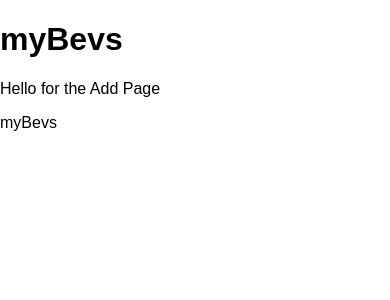
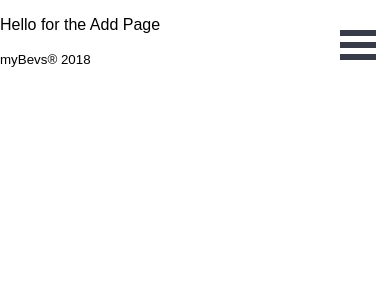
Before and after one commit to NicholasMunson/tower-Frontend, a React (Create React App) app in the folder my-bevs/: page /add in a window 390 px wide. Shown: the top 300 px of the page. Built offline with nearby package versions, Linux system fonts and the light colour scheme.

Commit message:
style the hamburger menu items

```diff
--- a/my-bevs/src/components/CustomNavBar.js
+++ b/my-bevs/src/components/CustomNavBar.js
@@ -2,30 +2,42 @@ import React, {Component} from 'react'
 import {Navbar, Nav, NavItem} from 'react-bootstrap'
 import {Link} from 'react-router-dom'
 import {slide as Menu} from 'react-burger-menu'
+import '../styles/hamburger.css'
 class CustomNavBar extends Component {
-    showSetting(event) {
-        event.preventDefault()
 
-
-    }
     render() {
         return (
-            <div className='header-container'>
-                <h1 className="my-bevs-title">
-                    myBevs
-                </h1>
+            <div className='header-container right'>
                 <Menu right >
-                    <Nav pullRight="pullRight">
-                        <NavItem eventKey={1} componentClass={Link} href='/beer-list' to='/beer-list'>
+                    <Nav pullRight>
+                        <NavItem
+                            eventKey={1}
+                            componentClass={Link}
+                            href='/beer-list'
+                            to='/beer-list'
+                            className='nav-item'>
                             BeerList
                         </NavItem>
-                        <NavItem eventKey={2} componentClass={Link} href='/wine-list' to='/wine-list'>
+                        <NavItem
+                            eventKey={2}
+                            componentClass={Link}
+                            href='/wine-list'
+                            to='/wine-list'
+                            className='nav-item'>
                             WineList
                         </NavItem>
-                        <NavItem eventKey={3} componentClass={Link} href='/add' to='/add'>
+                        <NavItem
+                            eventKey={3}
+                            componentClass={Link}
+                            href='/add' to='/add'
+                            className='nav-item'>
                             Add Bevs
                         </NavItem>
-                        <NavItem eventKey={4} componentClass={Link} href='/about' to='/about'>
+                        <NavItem eventKey={4}
+                            componentClass={Link}
+                            href='/about'
+                            to='/about'
+                            className='nav-item'>
                             About
                         </NavItem>
                     </Nav>
--- a/my-bevs/src/components/Footer.js
+++ b/my-bevs/src/components/Footer.js
@@ -5,7 +5,7 @@ class Footer extends Component {
     render() {
         return (
             <div className='footer-container'>
-                <p>myBevs</p>
+                <small>myBevs® 2018</small>
             </div>
 
         )
--- /dev/null
+++ b/my-bevs/src/styles/hamburger.css
@@ -0,0 +1,63 @@
+/* Position and sizing of burger button */
+.header-container {
+    display: flex;
+    justify-content: flex-start;
+}
+.bm-burger-button {
+    display: flex;
+    position: fixed;
+    width: 36px;
+    height: 30px;
+    /* left: 95%; */
+    right: 3.5%;
+    top: 3.5%;
+}
+
+/* Color/shape of burger icon bars */
+.bm-burger-bars {
+    background: #373a47;
+}
+
+/* Position and sizing of clickable cross button */
+.bm-cross-button {
+    height: 24px;
+    width: 24px;
+}
+
+/* Color/shape of close button cross */
+.bm-cross {
+    background: #bdc3c7;
+}
+
+/* General sidebar styles */
+.bm-menu {
+    background: #373a47;
+    padding: 2.5em 1.5em 0;
+    font-size: 1.15em;
+}
+
+/* Morph shape necessary with bubble or elastic */
+.bm-morph-shape {
+    fill: #373a47;
+}
+
+/* Wrapper for item list */
+.bm-item-list {
+    color: #b8b7ad;
+    padding: 0.8em;
+}
+
+/* Individual item */
+.bm-item {
+    display: inline-block;
+}
+
+/* Styling of overlay */
+.bm-overlay {
+    background: none;
+}
+
+a {
+    text-decoration-line: none;
+    color: white;
+}
```
